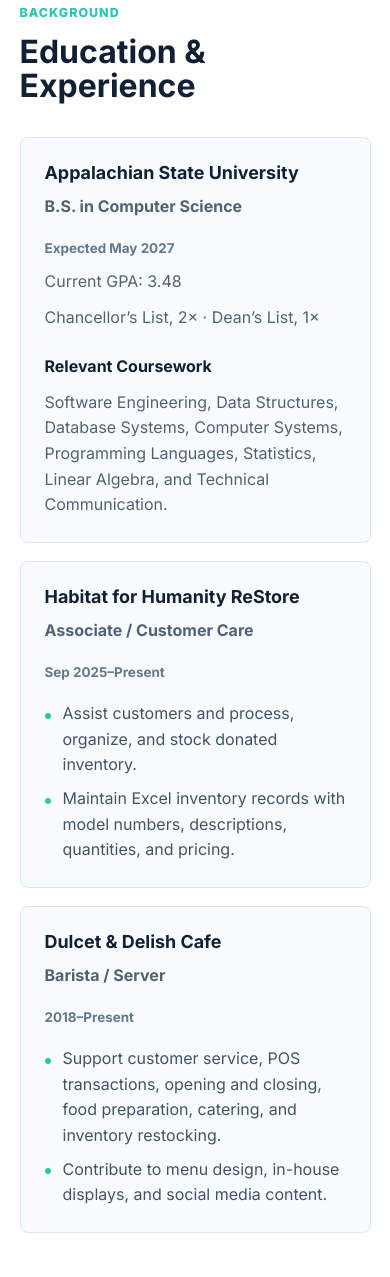
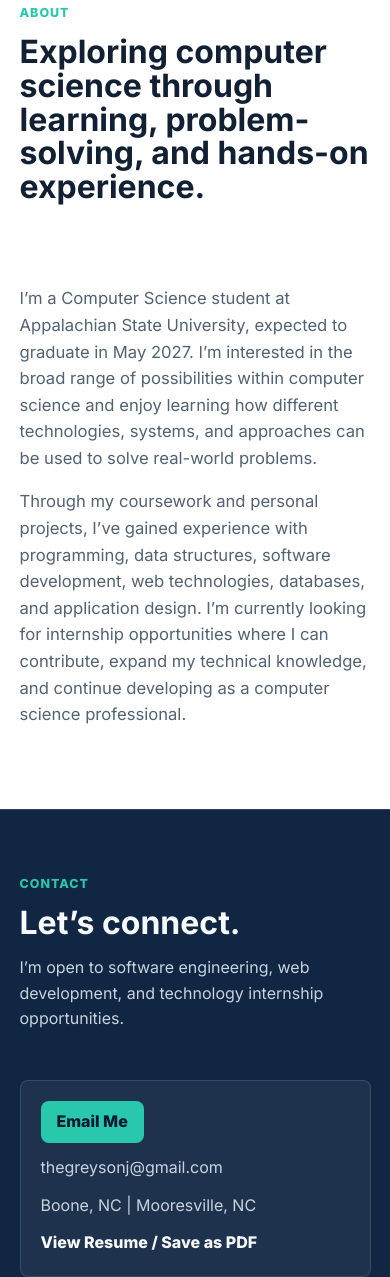
Before and after one commit to GreysonA75/portfolio, a plain HTML site: page index.html in a window 390 px wide. Shown: the part 7451-8728 px from the top of the page. Drawn offline with Linux system fonts and the light colour scheme.

Commit message:
Remove background section

```diff
--- a/index.html
+++ b/index.html
@@ -33,7 +33,6 @@
     <nav class="site-nav" aria-label="Primary navigation">
       <a href="#projects">Projects</a>
       <a href="#skills">Skills</a>
-      <a href="#background">Background</a>
       <a href="#about">About</a>
       <a href="#contact">Contact</a>
     </nav>
@@ -244,54 +243,6 @@
       </div>
     </section>
 
-    <section class="section" id="background">
-      <div class="section-heading">
-        <p class="eyebrow">Background</p>
-        <h2>Education &amp; Experience</h2>
-      </div>
-      <div class="background-grid">
-        <article class="background-card">
-          <div class="background-heading">
-            <div>
-              <h3>Appalachian State University</h3>
-              <p class="background-role">B.S. in Computer Science</p>
-            </div>
-            <span>Expected May 2027</span>
-          </div>
-          <p>Current GPA: 3.48</p>
-          <p>Chancellor’s List, 2× · Dean’s List, 1×</p>
-          <h4>Relevant Coursework</h4>
-          <p>Software Engineering, Data Structures, Database Systems, Computer Systems, Programming Languages, Statistics, Linear Algebra, and Technical Communication.</p>
-        </article>
-        <article class="background-card">
-          <div class="background-heading">
-            <div>
-              <h3>Habitat for Humanity ReStore</h3>
-              <p class="background-role">Associate / Customer Care</p>
-            </div>
-            <span>Sep 2025–Present</span>
-          </div>
-          <ul class="feature-list">
-            <li>Assist customers and process, organize, and stock donated inventory.</li>
-            <li>Maintain Excel inventory records with model numbers, descriptions, quantities, and pricing.</li>
-          </ul>
-        </article>
-        <article class="background-card">
-          <div class="background-heading">
-            <div>
-              <h3>Dulcet &amp; Delish Cafe</h3>
-              <p class="background-role">Barista / Server</p>
-            </div>
-            <span>2018–Present</span>
-          </div>
-          <ul class="feature-list">
-            <li>Support customer service, POS transactions, opening and closing, food preparation, catering, and inventory restocking.</li>
-            <li>Contribute to menu design, in-house displays, and social media content.</li>
-          </ul>
-        </article>
-      </div>
-    </section>
-
     <section class="section split" id="about">
       <div class="section-heading">
         <p class="eyebrow">About</p>
--- a/style.css
+++ b/style.css
@@ -538,55 +538,6 @@
   color: #526273;
 }
 
-.background-grid {
-  display: grid;
-  grid-template-columns: repeat(2, minmax(0, 1fr));
-  gap: 18px;
-}
-
-.background-card {
-  padding: 24px;
-  background: #f8fbfd;
-  border: 1px solid #dce5ee;
-  border-radius: 8px;
-}
-
-.background-card:first-child {
-  grid-row: span 2;
-}
-
-.background-card p {
-  margin: 10px 0 0;
-  color: #526273;
-}
-
-.background-card h4 {
-  margin: 24px 0 0;
-  color: var(--ink);
-}
-
-.background-card .feature-list {
-  margin-top: 18px;
-}
-
-.background-heading {
-  display: flex;
-  align-items: flex-start;
-  justify-content: space-between;
-  gap: 18px;
-}
-
-.background-heading span {
-  flex: 0 0 auto;
-  color: #667789;
-  font-size: 0.84rem;
-  font-weight: 700;
-}
-
-.background-role {
-  font-weight: 700;
-}
-
 .split {
   display: grid;
   grid-template-columns: minmax(0, 0.8fr) minmax(0, 1fr);
@@ -786,13 +737,8 @@
 
   .project-grid,
   .skills-grid,
-  .background-grid,
   .case-study-grid {
     grid-template-columns: 1fr;
-  }
-
-  .background-card:first-child {
-    grid-row: auto;
   }
 
   .skill-group.wide {
@@ -806,10 +752,6 @@
   .project-topline {
     display: grid;
     justify-content: stretch;
-  }
-
-  .background-heading {
-    display: grid;
   }
 
   .site-footer {
```
Also changed, not shown: README.md.
